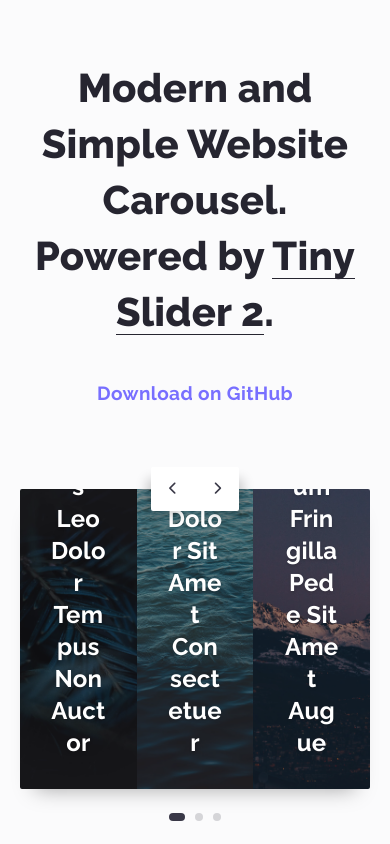
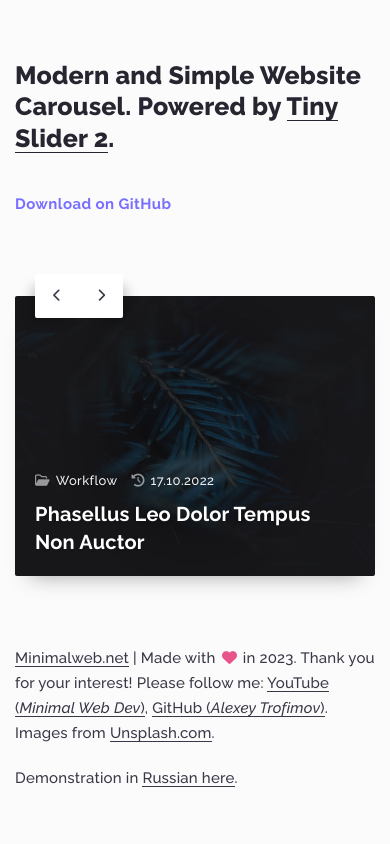
Before and after one commit to alexey-trofimov/website-carousel-design-2, a plain HTML site: page index.html in a window 390 px wide. Shown: the top 844 px of the page. Drawn offline with Linux system fonts and the light colour scheme.

Commit message:
Added responsiveness

```diff
--- a/css/style.css
+++ b/css/style.css
@@ -61,6 +61,14 @@ body {
 	padding-right: 20px;
 	padding-left: 20px;
 }
+@media (max-width: 399px) {
+
+	.mw-container {
+		padding-right: 15px;
+		padding-left: 15px;
+	}
+
+}
 
 
 /*
@@ -90,7 +98,7 @@ Page header
 	font-size: 40px;
 	font-weight: 800;
 	letter-spacing: 0.2px;
-	line-height: 1.4;
+	line-height: 1.3;
 	color: #262530;
 }
 .mw-page-title a {
@@ -119,19 +127,61 @@ Page header
 	box-shadow: inset 0 -1px 0 0 #786fff;
 }
 
+/* Page header: Responsive styles */
+
+/* 1099px */
+@media (max-width: 1099px) {
+
+	.mw-page-title {
+		font-size: 35px;
+	}
+	.mw-download-link {
+		font-size: 17px;
+		line-height: 1.35;
+	}
+
+}
+
+/* 699px */
+@media (max-width: 699px) {
+
+	.mw-page-title {
+		font-size: 30px;
+		line-height: 1.25;
+	}
+
+}
+
+/* 499px */
+@media (max-width: 499px) {
+
+	.mw-page-header {
+		text-align: left;
+	}
+
+}
+
+/* 399px */
+@media (max-width: 399px) {
+
+	.mw-page-title {
+		font-size: 25px;
+	}
+	.mw-download-link {
+		font-size: 15px;
+	}
+
+}
+
 
 /*
-Main container with carousel
+Carousel styles
 --------------------------------------------------------
 */
 
-.mw-main-content {
+.mw-carousel-container {
 	margin-top: 82px;
 	margin-bottom: 70px;
-}
-
-/* carousel styles */
-.mw-carousel-container {
 	position: relative;
 	height: 300px;
 	overflow: hidden;
@@ -464,6 +514,132 @@ Main container with carousel
 	transform: translate3d(0, 0, 0);
 }
 
+/* Carousel: Responsive styles */
+
+/* 1099px */
+@media (max-width: 1099px) {
+
+	/* changing carousel height */
+	.mw-carousel-container,
+	.mw-carousel-item {
+		height: 280px;
+	}
+	.mw-carousel-container.mw-carousel-loaded {
+		height: 313px;
+	}
+
+	/* changing content styles */
+	.mw-carousel-item-content {
+		padding-right: 20px;
+		padding-left: 20px;
+	}
+	.mw-carousel-item-metadata li.mw-categories::before,
+	.mw-carousel-item-metadata li.mw-date::before,
+	.mw-carousel-item-metadata li.mw-author::before {
+		font-size: 13px;
+	}
+	.mw-carousel-item-title {
+		font-size: 20px;
+		line-height: 28px;
+	}
+
+}
+
+/* 629px */
+@media (max-width: 629px) {
+
+	/* changing carousel height */
+	.mw-carousel-container,
+	.mw-carousel-item,
+	.mw-carousel-container.mw-carousel-loaded {
+		height: 300px;
+	}
+
+	/* changing content styles */
+	.mw-carousel-item-content {
+		padding-right: 30px;
+		padding-left: 30px;
+	}
+	.mw-carousel-item-metadata li.mw-categories::before,
+	.mw-carousel-item-metadata li.mw-date::before,
+	.mw-carousel-item-metadata li.mw-author::before {
+		font-size: 14px;
+	}
+	.mw-carousel-item-title {
+		font-size: 24px;
+		line-height: 32px;
+	}
+
+}
+
+/* 499px */
+@media (max-width: 499px) {
+
+	/* changing content styles */
+	.mw-carousel-item-content {
+		text-align: left;
+	}
+	.mw-carousel-item-metadata {
+		margin-right: -10px;
+	}
+	.mw-carousel-item-metadata li {
+		margin-right: 10px;
+		margin-left: 0;
+	}
+
+	/* navigation buttons (next and previous): new position */
+	.mw-carousel-container .tns-controls {
+		left: 20px;
+		margin-left: 0;
+	}
+
+}
+
+/* 399px */
+@media (max-width: 399px) {
+
+	/* changing carousel height */
+	.mw-carousel-container,
+	.mw-carousel-item,
+	.mw-carousel-container.mw-carousel-loaded {
+		height: 280px;
+	}
+
+	/* changing content styles */
+	.mw-carousel-item-content {
+		padding-right: 20px;
+		padding-bottom: 20px;
+		padding-left: 20px;
+	}
+	.mw-carousel-item-metadata li.mw-categories::before,
+	.mw-carousel-item-metadata li.mw-date::before,
+	.mw-carousel-item-metadata li.mw-author::before {
+		font-size: 13px;
+	}
+	.mw-carousel-item-title {
+		font-size: 20px;
+		line-height: 28px;
+	}
+
+	/* navigation buttons (next and previous): new position */
+	.mw-carousel-container .tns-controls {
+		left: 10px;
+	}
+
+}
+
+/* 319px */
+@media (max-width: 319px) {
+
+	/* changing carousel height */
+	.mw-carousel-container,
+	.mw-carousel-item,
+	.mw-carousel-container.mw-carousel-loaded {
+		height: 250px;
+	}
+
+}
+
 
 /*
 Page footer
@@ -504,4 +680,13 @@ Page footer
 	color: #e8548a;
 }
 
-/* ** end here - add responsive styles ** */
+/* Page footer: Responsive styles */
+
+/* 499px */
+@media (max-width: 499px) {
+
+	.mw-page-footer {
+		text-align: left;
+	}
+
+}
--- a/js/main.js
+++ b/js/main.js
@@ -1,5 +1,5 @@
 /*
-Main js file (** + Full Ready + all tested **)
+Main js file
 */
 
 ( function( $ ) {
@@ -53,7 +53,7 @@ Main js file (** + Full Ready + all tested **)
 				container: '#mw-main-carousel',
 				mode: 'carousel',
 				axis: 'horizontal',
-				items: 3,
+				items: 1, // if there are no responsive options, then the value is 3
 				gutter: 0,
 				edgePadding: 0,
 				slideBy: 1,
@@ -61,7 +61,7 @@ Main js file (** + Full Ready + all tested **)
 				controls: true,
 				controlsPosition: 'bottom',
 				controlsText: [ '<i class="fa-solid fa-chevron-left"></i>', '<i class="fa-solid fa-chevron-right"></i>' ],
-				nav: true,
+				nav: false, // if there are no responsive options, then true
 				navPosition: 'bottom',
 				speed: 500,
 				autoplay: false,
@@ -72,6 +72,15 @@ Main js file (** + Full Ready + all tested **)
 				mouseDrag: true,
 				autoHeight: false,
 				onInit: showCarouselContent,
+				responsive: {
+					630: {
+						items: 2,
+						nav: true,
+					},
+					900: {
+						items: 3,
+					},
+				},
 			} );
 
 		}
```
